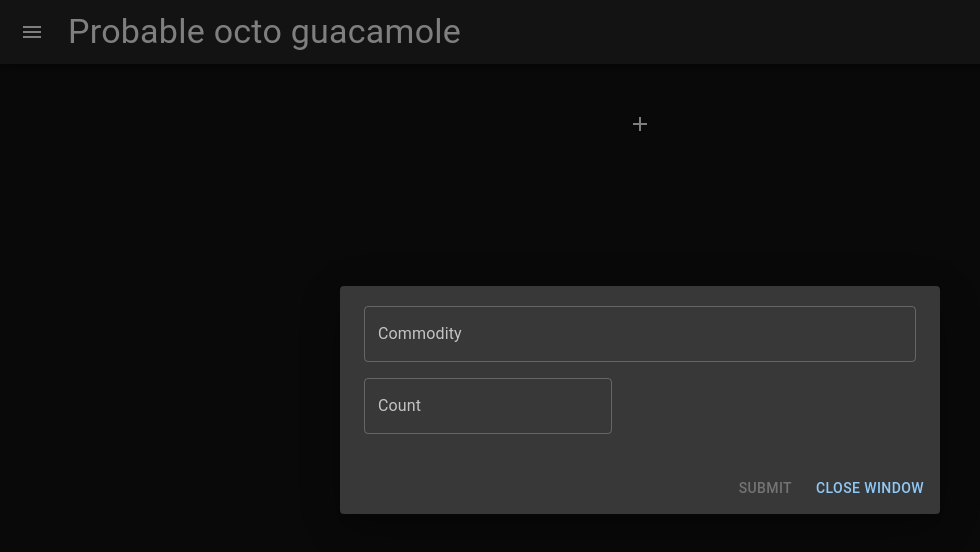
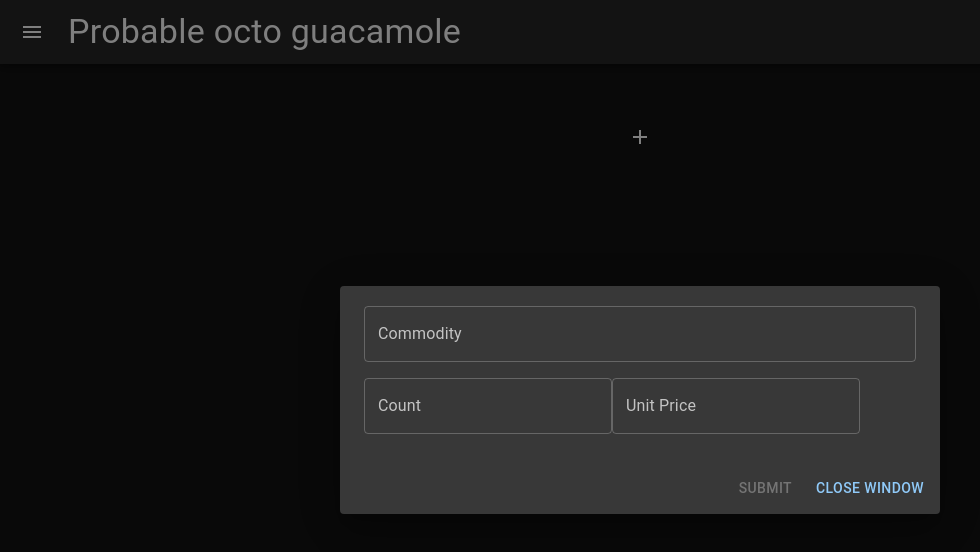
Before and after one commit to c-grattan/probable-octo-guacamole, a React (Create React App) app: page / in a window 1280 px wide. Both pictures are taken after a click on the button 640 px from the left and 124 px from the top of the page. Shown: the top 552 px of the page, without its empty margins (0-980 px from the left). Built offline with nearby package versions, Linux system fonts and the light colour scheme.

Commit message:
Refactor inventory manager into separate component

```diff
--- a/src/components/Content.tsx
+++ b/src/components/Content.tsx
@@ -1,48 +1,7 @@
-import Button from "@mui/material/Button";
-import Grid from "@mui/material/Grid";
-import IconButton from "@mui/material/IconButton";
-import Add from "@mui/icons-material/Add"
-import { useState } from "react";
-import { InventoryDialog } from "./inventoryManagement/InventoryDialog";
-import { CommodityStack } from "./inventoryManagement/Item";
-import { ItemPanel } from "./inventoryManagement/ItemPanel";
-import { InventoryController } from "./inventoryManagement/InventoryController";
+import { InventoryManagement } from "./inventoryManagement/InventoryManagement";
 
 export const Content = () => {
-	const [invDialogOpen, setInvDialogOpen] = useState(false);
-
-	const toggleInvDialog = () => {
-		setInvDialogOpen(!invDialogOpen);
-	}
-
-	const [inventoryHandler,] = useState(new InventoryController);
-
 	return <>
-		<Grid container spacing={2}
-						justifyContent="center"
-						alignContent="center"
-		>
-			{
-				inventoryHandler.getInventory().map((item) => {
-					return 	<Grid item spacing={1}>
-								<ItemPanel item={item} />
-							</Grid>;
-				})
-			}
-			<Grid item spacing={1}>
-				<IconButton size="large"
-							onClick={() => {toggleInvDialog()}}
-							style={{marginTop:"75%"}}
-				>
-					<Add />
-				</IconButton>
-			</Grid>
-		</Grid>
-
-		<InventoryDialog
-			open={invDialogOpen}
-			close={toggleInvDialog}
-			updateInventory={(stack) => {inventoryHandler.add(stack)}}
-		/>
+		<InventoryManagement />
 	</>;
 }
--- a/src/components/inventoryManagement/Commodities.ts
+++ b/src/components/inventoryManagement/Commodities.ts
@@ -1,3 +1,10 @@
-export const commodities = [
+type commodity = {
+	label: string
+}
+
+export const commodities: commodity[] = [
 	{label: "Supplies"},
+	{label: "Fuel"},
+	{label: "Heavy Machinery"},
+	{label: "Crew"},
 ];
--- a/src/components/inventoryManagement/Item.ts
+++ b/src/components/inventoryManagement/CommodityStack.ts
@@ -1,4 +1,5 @@
 export type CommodityStack = {
 	name: string,
-	count: number
+	count: number,
+	unitPrice: number
 };
--- a/src/components/inventoryManagement/InventoryController.ts
+++ b/src/components/inventoryManagement/InventoryController.ts
@@ -1,4 +1,4 @@
-import { CommodityStack } from "./Item";
+import { CommodityStack } from "./CommodityStack";
 
 export class InventoryController {
 	inventory: CommodityStack[] = [];
--- a/src/components/inventoryManagement/InventoryDialog.tsx
+++ b/src/components/inventoryManagement/InventoryDialog.tsx
@@ -2,7 +2,7 @@ import { Autocomplete, Button, DialogActions, DialogContent, TextField } from "@
 import Dialog from "@mui/material/Dialog";
 import { useState } from "react";
 import { commodities } from "./Commodities";
-import { CommodityStack } from "./Item";
+import { CommodityStack } from "./CommodityStack";
 
 type IDProps = {
 	open: boolean,
@@ -13,17 +13,24 @@ type IDProps = {
 export const InventoryDialog = ({open, close, updateInventory}: IDProps) => {
 	const [name, setName] = useState("");
 	const [count, setCount] = useState(0);
+	const [unitPrice, setUnitPrice] = useState(0);
+
+	function reset(): void {
+		setName("");
+		setCount(0);
+		setUnitPrice(0);
+	}
 
 	function handleClose(): void {
-		setName("");
-		setCount(0);
+		reset();
 		close();
 	}
 
 	function submit(): void {
 		const newStack: CommodityStack = {
 			name: name,
-			count: count
+			count: count,
+			unitPrice: unitPrice
 		}
 		updateInventory(newStack);
 		handleClose();
@@ -40,6 +47,10 @@ export const InventoryDialog = ({open, close, updateInventory}: IDProps) => {
 						: newValue.label);
 		}
 	}
+
+	const canSubmit: boolean =
+		name.length == 0 ||
+		count == 0;
 
 	return	<Dialog
 				open={open}
@@ -59,6 +70,7 @@ export const InventoryDialog = ({open, close, updateInventory}: IDProps) => {
 						onInputChange={(event, value) => setName(value)}
 						freeSolo
 					/>
+
 					<TextField
 						label="Count"
 						type="number"
@@ -66,11 +78,19 @@ export const InventoryDialog = ({open, close, updateInventory}: IDProps) => {
 						value={count == 0 ? null : count}
 						onChange={(event) => setCount(+event.target.value)}
 					/>
+
+					<TextField
+						label="Unit Price"
+						type="number"
+						margin="normal"
+						value={unitPrice == 0 ? null : unitPrice}
+						onChange={(event) => setUnitPrice(+event.target.value)}
+					/>
 				</DialogContent>
 
 				<DialogActions>
 					<Button onClick={submit}
-							disabled={name.length == 0 || count == 0}
+							disabled={canSubmit}
 					>
 						Submit
 					</Button>
--- /dev/null
+++ b/src/components/inventoryManagement/InventoryManagement.tsx
@@ -0,0 +1,45 @@
+import { Add } from "@mui/icons-material";
+import { Grid, IconButton } from "@mui/material";
+import { useState } from "react";
+import { InventoryController } from "./InventoryController";
+import { InventoryDialog } from "./InventoryDialog";
+import { ItemPanel } from "./ItemPanel";
+
+export const InventoryManagement = () => {
+	const [invDialogOpen, setInvDialogOpen] = useState(false);
+
+	const toggleInvDialog = () => {
+		setInvDialogOpen(!invDialogOpen);
+	}
+
+	const [inventoryHandler,] = useState(new InventoryController);
+
+	return <><Grid	container
+				spacing={2}
+				justifyContent="center"
+				alignContent="center"
+				paddingTop={"1%"}
+		>
+			{
+				inventoryHandler.getInventory().map((item) => {
+					return 	<Grid item spacing={1} xs={2}>
+								<ItemPanel item={item} />
+							</Grid>;
+				})
+			}
+			<Grid item spacing={1}>
+				<IconButton size="large"
+							onClick={() => {toggleInvDialog()}}
+							style={{marginTop:"75%"}}
+				>
+					<Add />
+				</IconButton>
+			</Grid>
+		</Grid>
+
+		<InventoryDialog
+			open={invDialogOpen}
+			close={toggleInvDialog}
+			updateInventory={(stack) => {inventoryHandler.add(stack)}}
+		/></>;
+}
--- a/src/components/inventoryManagement/ItemPanel.tsx
+++ b/src/components/inventoryManagement/ItemPanel.tsx
@@ -1,7 +1,7 @@
 import { Card, CardActions, CardContent, CardHeader, Collapse, Icon, IconButton, Typography } from "@mui/material";
 import { useState } from "react";
 import { rootCertificates } from "tls";
-import { CommodityStack } from "./Item"
+import { CommodityStack } from "./CommodityStack"
 import ExpandMoreIcon from '@mui/icons-material/ExpandMore';
 
 type IPProps = {
@@ -21,7 +21,10 @@ export const ItemPanel = ({item}: IPProps) => {
 
 	const ExpandMore = ((props: ExpandMoreProps) => {
 		return <IconButton	onClick={toggleExpand}
-							style={{transform: props.expand ? 'rotate(180deg)' : 'rotate(0deg)'}}
+							style={{
+								transform: props.expand ? 'rotate(180deg)' : 'rotate(0deg)',
+								marginLeft: 'auto'
+							}}
 							size="small"
 				>
 					<ExpandMoreIcon />
@@ -32,23 +35,24 @@ export const ItemPanel = ({item}: IPProps) => {
 		<Card>
 			<Typography
 				color="text.secondary"
+				component="div"
 				gutterBottom
 			>
 				{item.name}
 			</Typography>
 			<CardContent>
-				<Typography variant="h4" component="div">
+				<Typography variant="h2" component="div">
 					{item.count}
 				</Typography>
 			</CardContent>
 			<CardActions>
-				<IconButton>
-					<ExpandMore expand={expand} />
-				</IconButton>
+				<ExpandMore expand={expand} />
 			</CardActions>
 
 			<Collapse in={expand}>
-				<Typography variant="h3">{item.count}x{item.name}</Typography>
+				<Typography variant="h3" color="darkred">
+					-{item.count * item.unitPrice}
+				</Typography>
 			</Collapse>
 		</Card>
 	);
```
